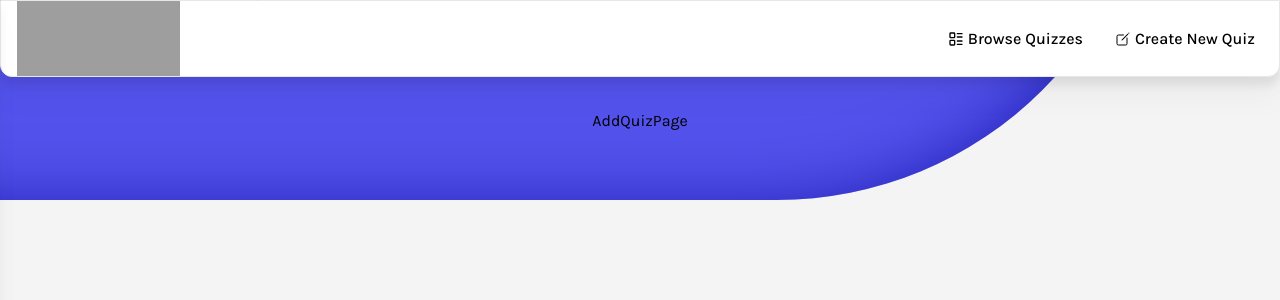
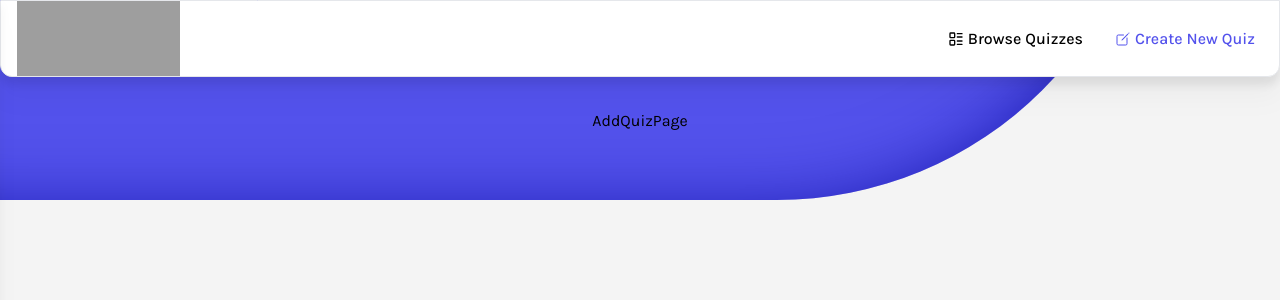
Before and after one commit to 3umaGH/NeuroCards, a React (Vite) app: page /quiz/new in a window 1280 px wide. Shown: the top 300 px of the page. Built offline with nearby package versions, Linux system fonts and the light colour scheme; grey boxes are pictures that could not be loaded.

Commit message:
feat: highlight navbar button if current path matches

```diff
--- a/src/components/layout/Navbar.tsx
+++ b/src/components/layout/Navbar.tsx
@@ -1,10 +1,11 @@
+import clsx from 'clsx'
 import { useState } from 'react'
 import { IconType } from 'react-icons'
 import { CgClose } from 'react-icons/cg'
 import { IoCreateOutline } from 'react-icons/io5'
 import { LuLayoutList } from 'react-icons/lu'
 import { RxHamburgerMenu } from 'react-icons/rx'
-import { Link } from 'react-router-dom'
+import { Link, useLocation } from 'react-router-dom'
 
 type NavItem = {
   name: string
@@ -18,6 +19,7 @@ const navItems: NavItem[] = [
 ]
 
 export const Navbar = () => {
+  const location = useLocation()
   const [isExpanded, setExpanded] = useState(false)
 
   return (
@@ -34,7 +36,10 @@ export const Navbar = () => {
             <Link
               key={item.path}
               to={item.path}
-              className='flex gap-1 items-center whitespace-nowrap font-medium transition-all cursor-pointer text-lg hover:text-[--primary]'>
+              className={clsx(
+                'flex gap-1 items-center whitespace-nowrap font-medium transition-all cursor-pointer text-lg hover:text-[--primary]',
+                { 'text-[--primary]': location.pathname === item.path }
+              )}>
               <item.icon />
               {item.name}
             </Link>
@@ -54,7 +59,10 @@ export const Navbar = () => {
             <Link
               key={item.path}
               to={item.path}
-              className='p-2 flex gap-1 items-center font-medium transition-all cursor-pointer hover:text-[--primary]'>
+              className={clsx(
+                'p-2 flex gap-1 items-center font-medium transition-all cursor-pointer hover:text-[--primary]',
+                { 'text-[--primary]': location.pathname === item.path }
+              )}>
               <item.icon />
               {item.name}
             </Link>
```
